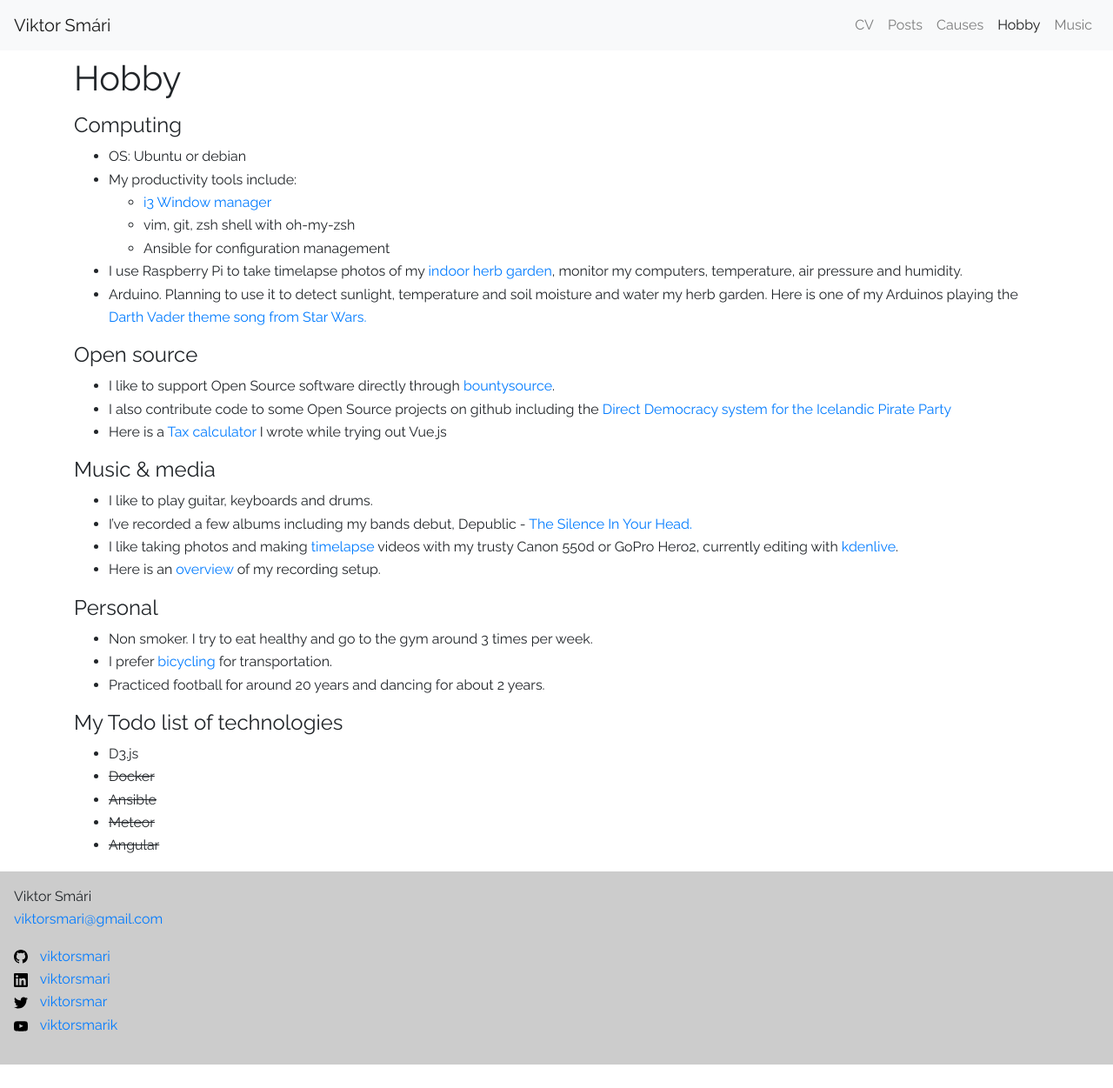
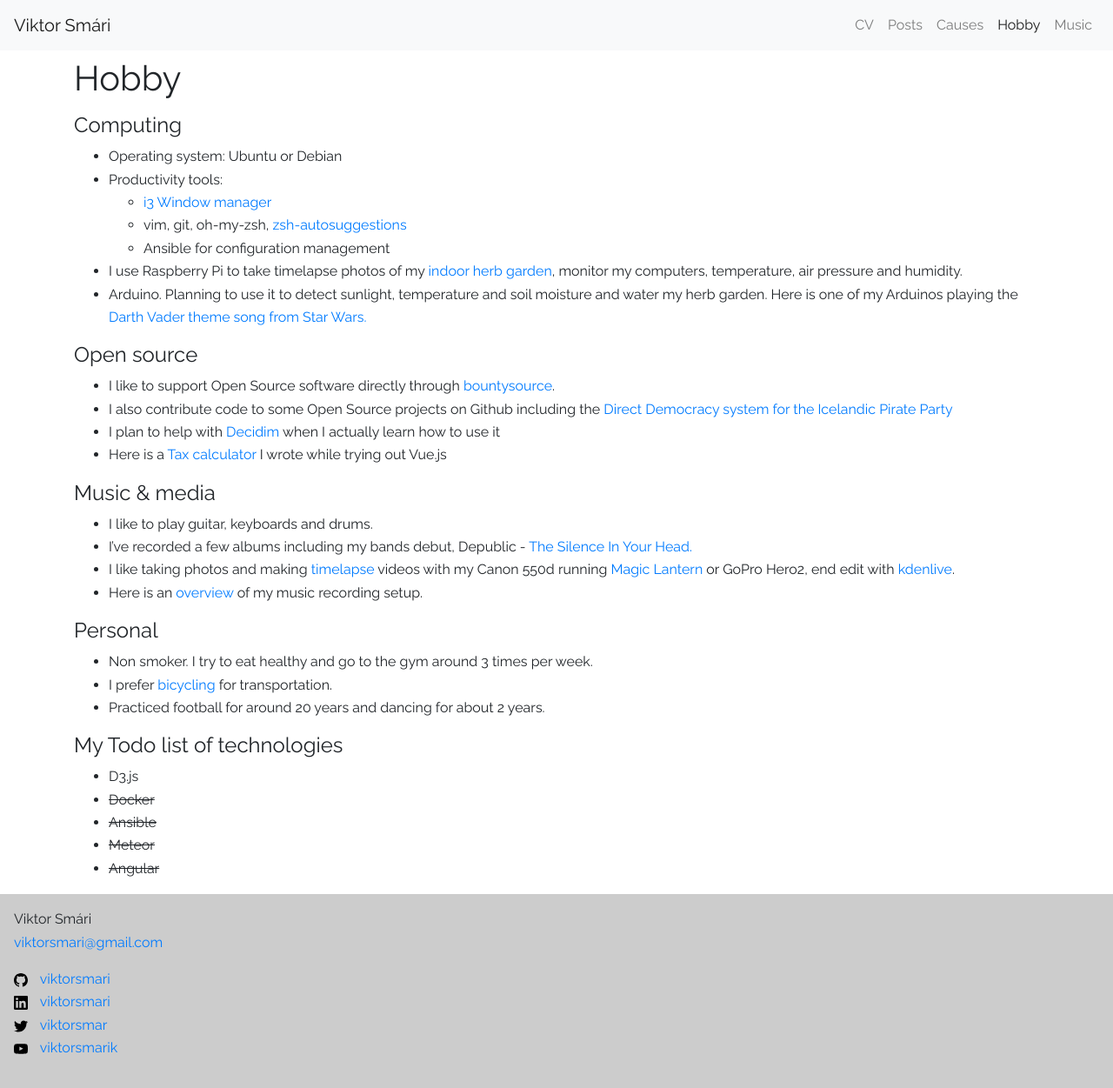
Before and after one commit to viktorsmari/viktorsmari.github.io, a Jekyll site: the page built from hobby.md, in a window 1280 px wide and 1251 px high. Shown: the whole window at 87% size. Built offline with Jekyll 4.4.1, drawn with Linux system fonts in a browser that asks for light colours.

Commit message:
Text edits

```diff
--- a/hobby.md
+++ b/hobby.md
@@ -5,25 +5,26 @@
 ---
 
 #### Computing
-* OS: Ubuntu or debian
-* My productivity tools include:
+* Operating system: Ubuntu or Debian
+* Productivity tools:
   * [i3 Window manager](http://i3wm.org/)
-  * vim, git, zsh shell with oh-my-zsh
+  * vim, git, oh-my-zsh, [zsh-autosuggestions](https://github.com/zsh-users/zsh-autosuggestions)
   * Ansible for configuration management
 * I use Raspberry Pi to take timelapse photos of my [indoor herb garden](https://www.youtube.com/watch?v=3lpvy2-G25Q), monitor my computers, temperature, air pressure and humidity.
 * Arduino. Planning to use it to detect sunlight, temperature and soil moisture and water my herb garden. Here is one of my Arduinos playing the [Darth Vader theme song from Star Wars.](https://youtu.be/rEUASjuaOWA?t=43s)
 
 #### Open source
 * I like to support Open Source software directly through [bountysource](https://www.bountysource.com/people/26380-viktorsmari).
-* I also contribute code to some Open Source projects on github including the [Direct Democracy system for the Icelandic Pirate Party](https://github.com/piratar/wasa2il/)
+* I also contribute code to some Open Source projects on Github including the [Direct Democracy system for the Icelandic Pirate Party](https://github.com/piratar/wasa2il/)
+* I plan to help with [Decidim](http://decidim.org) when I actually learn how to use it
 * Here is a [Tax calculator](https://viktorsmari.github.io/tax-calculator/) I wrote while trying out Vue.js
 
 
 #### Music & media
 * I like to play guitar, keyboards and drums.
 * I've recorded a few albums including my bands debut, Depublic - [The Silence In Your Head.](https://www.youtube.com/playlist?list=PLqk4VryX8RVrl27dEd91rj1gl9fCWycNf)
-* I like taking photos and making [timelapse](https://www.youtube.com/playlist?list=PLaxquseA83on1yrIPwW4m-F2g13ECG3l8) videos with my trusty Canon 550d or GoPro Hero2, currently editing with [kdenlive](https://kdenlive.org/).
-* Here is an [overview]({% post_url 2016-03-15-music%}) of my recording setup.
+* I like taking photos and making [timelapse](https://www.youtube.com/playlist?list=PLaxquseA83on1yrIPwW4m-F2g13ECG3l8) videos with my Canon 550d running [Magic Lantern](https://magiclantern.fm/) or GoPro Hero2, end edit with [kdenlive](https://kdenlive.org/).
+* Here is an [overview]({% post_url 2016-03-15-music%}) of my music recording setup.
 
 
 #### Personal
```
Also changed, not shown: index.md (+4 -4 lines).
